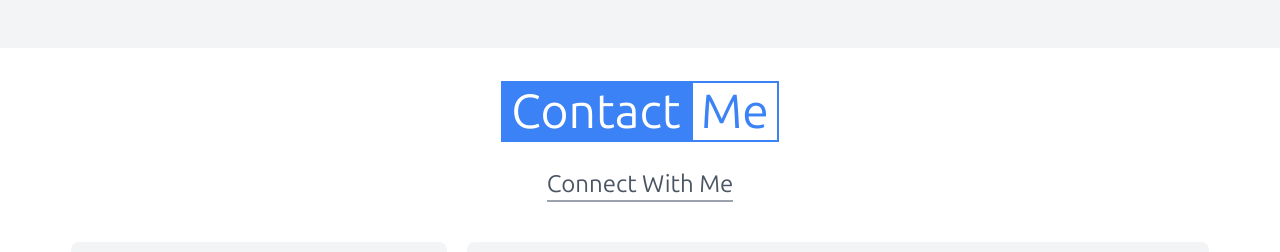
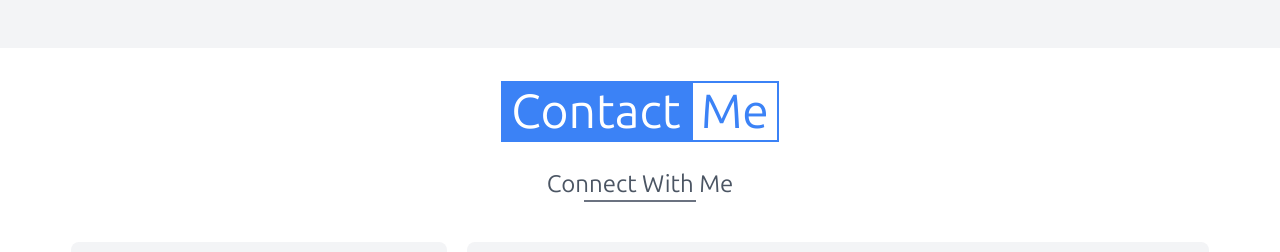
Before and after one commit to Kola-data/My-Portfolio, a React (Vite) app: page / in a window 1280 px wide. Shown: the part 2160-2412 px from the top of the page. Built offline with nearby package versions, Linux system fonts and the light colour scheme.

Commit message:
Update contact.jsx

```diff
--- a/src/components/contact.jsx
+++ b/src/components/contact.jsx
@@ -35,8 +35,10 @@ function contact() {
   return (
     <div id='contact' className='py-10 px-1 justify-items-center items-center bg-white'>
         <h1 className='text-4xl md:text-5xl'><span className='bg-blue-500 text-white px-2 border-2 border-blue-500'>Contact</span><span className='text-blue-500 border-2 border-blue-500 px-2 bg-white'>Me</span></h1>
-        <p className='pt-8 text-2xl text-center text-gray-600 border-b-2 border-gray-400'>Connect With Me</p>
-
+        <div className='flex-col justify-items-center'>
+            <p className='pt-8 text-2xl text-center text-gray-600'>Connect With Me</p>
+            <p className="w-28 h-[2px] bg-gray-500"></p>
+        </div>
         <div className='flex-wrap flex py-10 justify-center w-full'>
             <div className='bg-gray-100 px-7 py-7 xl:px-10 xl:py-10 lg:mr-5 mb-5 lg:mb-0 rounded-lg xl:items-center w-11/12 lg:w-auto'>
                 <div className='flex'>
```
